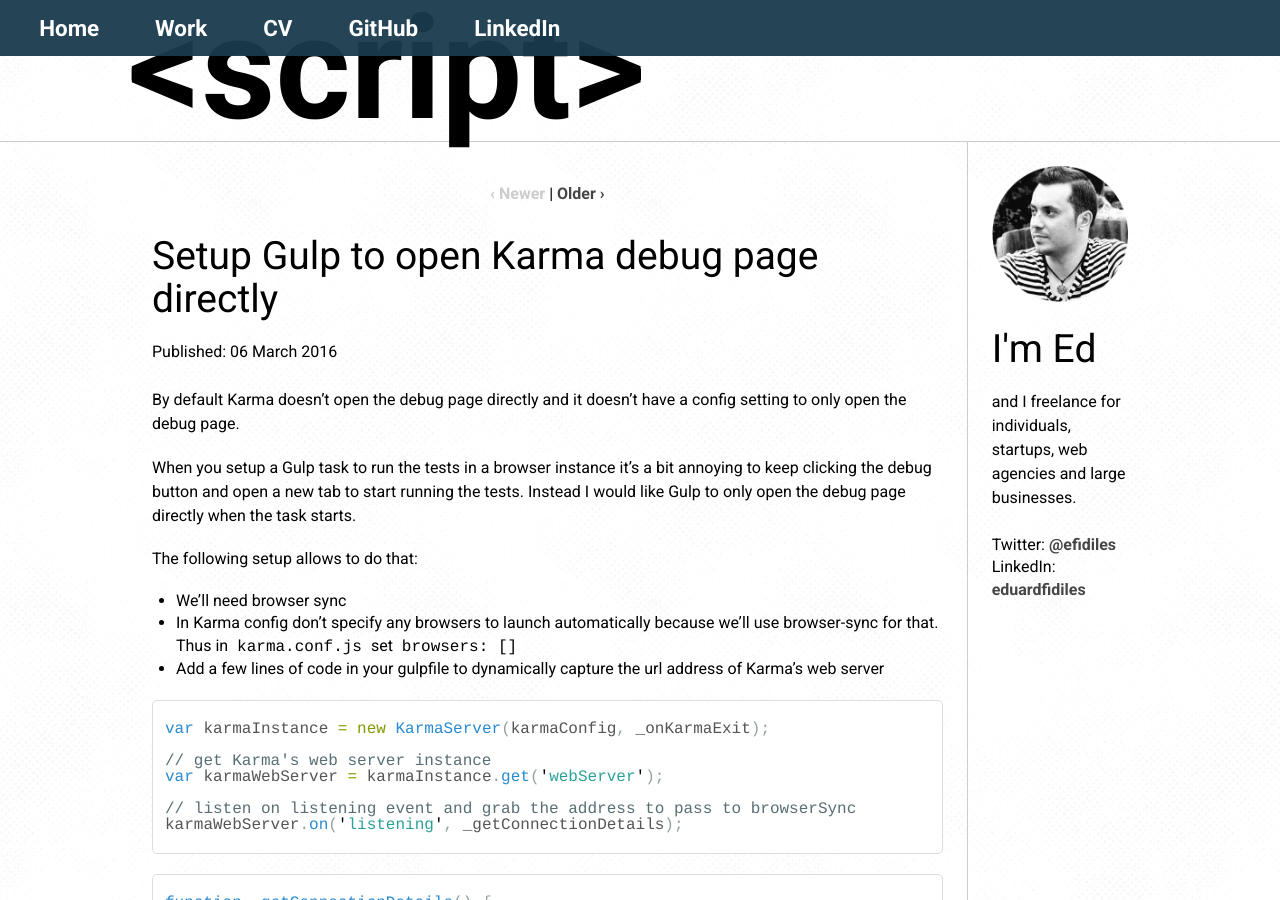
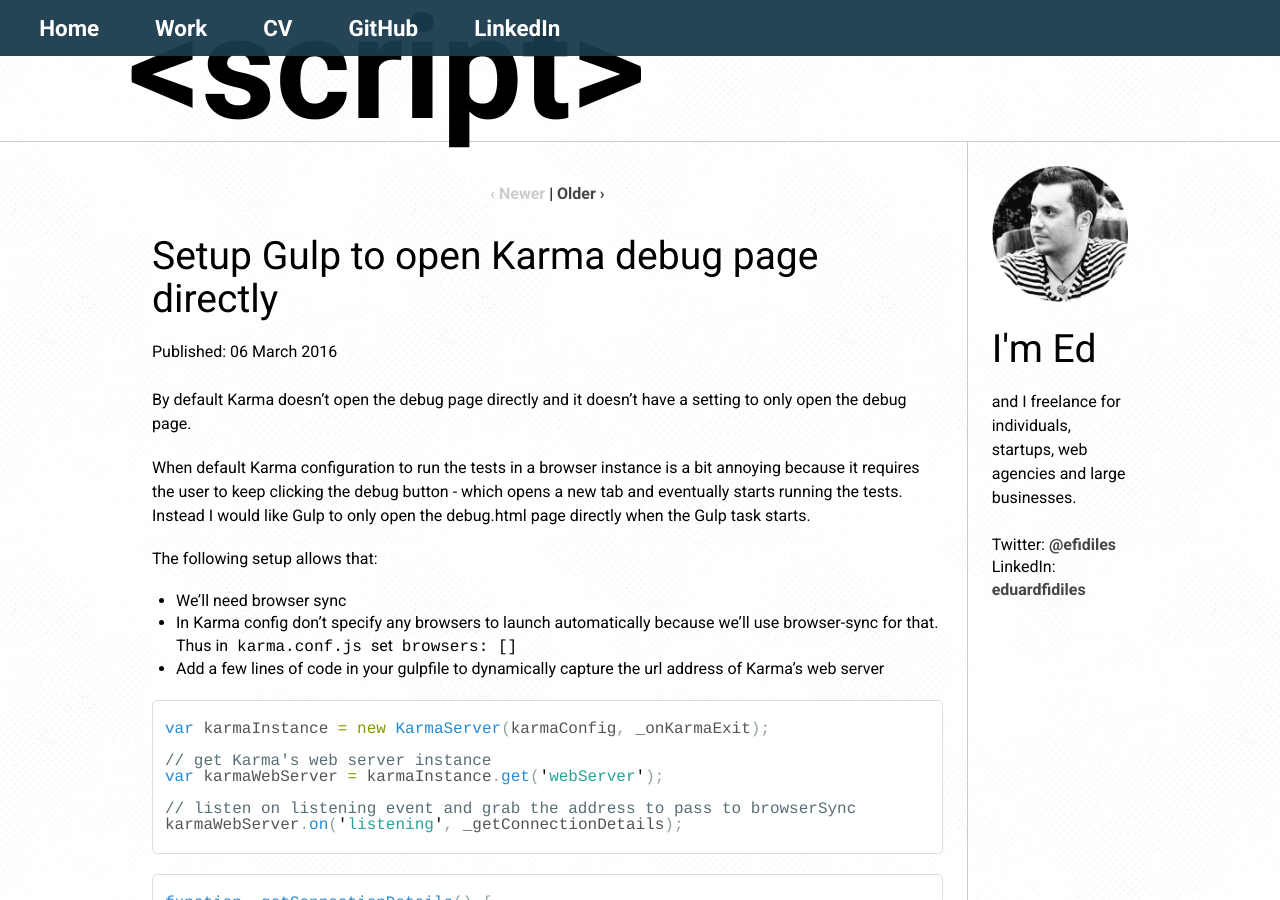
Before and after one commit to efidiles/efidiles.github.io, a Jekyll site: the page built from _posts/blog/2016-03-06-setup-gulp-to-open-karma-debug-page-directly.md, in a window 1280 px wide and 900 px high. Built offline with Jekyll 4.4.1, drawn with Linux system fonts in a browser that asks for light colours; nearby versions of some CDN libraries; Markdown is read by kramdown in place of the engine named in the settings.

Commit message:
Update wording

```diff
--- a/_posts/blog/2016-03-06-setup-gulp-to-open-karma-debug-page-directly.md
+++ b/_posts/blog/2016-03-06-setup-gulp-to-open-karma-debug-page-directly.md
@@ -8,11 +8,11 @@ excerpt: "Configure Gulp and Karma to only open the debug.html page"
 ---
 
 By default Karma doesn't open the debug page directly and it doesn't have a
-config setting to only open the debug page.
+setting to only open the debug page.
 
-When you setup a Gulp task to run the tests in a browser instance it's a bit annoying to keep clicking the debug button and open a new tab to start running the tests. Instead I would like Gulp to only open the debug page directly when the task starts.
+When default Karma configuration to run the tests in a browser instance is a bit annoying because it requires the user to keep clicking the debug button - which opens a new tab and eventually starts running the tests. Instead I would like Gulp to only open the debug.html page directly when the Gulp task starts.
 
-The following setup allows to do that:
+The following setup allows that:
 
 - We'll need browser sync
 - In Karma config don't specify any browsers to launch automatically because we'll use browser-sync for that.
```
